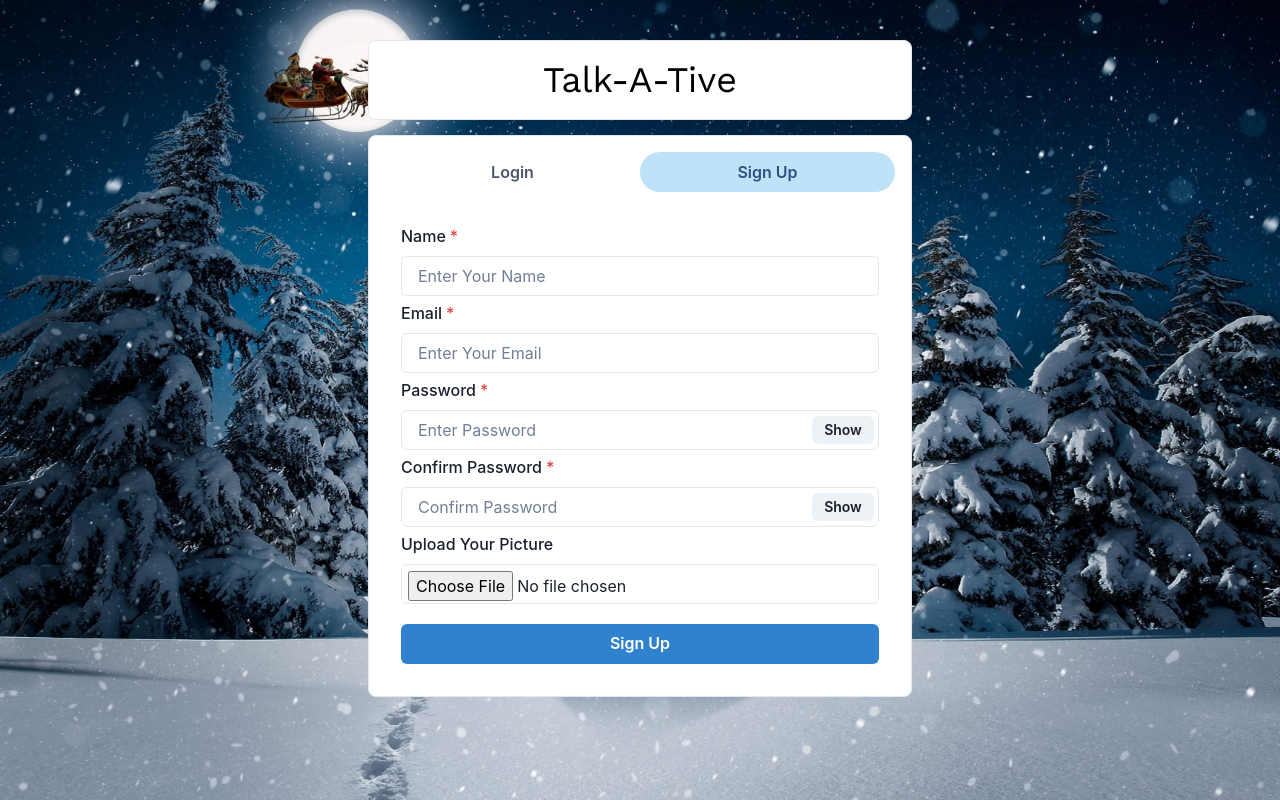
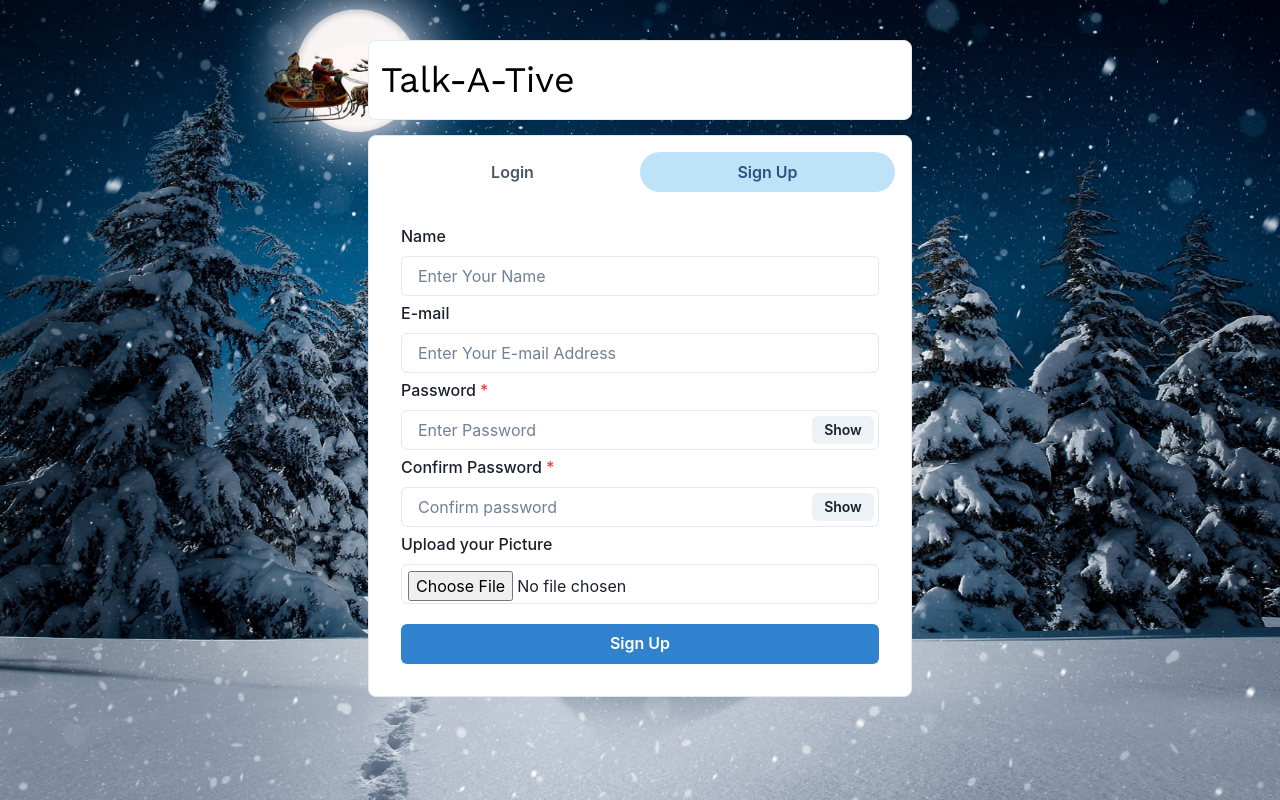
Before and after one commit to TusharSharma530/Chatting_Application, a React (Create React App) app in the folder frontend/: page / in a window 1280 px wide. Both pictures are taken after a click on the tab "Sign Up". Built offline with nearby package versions, Linux system fonts and the light colour scheme; the HTML template or start-up script is replaced by a standard one.

Commit message:
Fix CORS and update frontend/backend integration

```diff
--- a/frontend/src/App.js
+++ b/frontend/src/App.js
@@ -1,16 +1,17 @@
+import logo from './logo.svg';
 import './App.css';
-import { Route, Routes } from 'react-router-dom';
+import { Route, Routes } from "react-router-dom";
 import Home from './pages/Home';
 import ChatPage from './pages/ChatPage';
-
 function App() {
   return (
-    <div className="App">
-      <Routes>
-        <Route path="/" element={<Home />} />
-        <Route path="/chats" element={<ChatPage />} />
-      </Routes>
-    </div>
+   <div className='App' >
+    <Routes>
+    <Route path='/' Component={Home}  />
+    <Route path='/chats' Component={ChatPage}/>
+
+    </Routes>
+   </div>
   );
 }
 
--- a/frontend/src/components/Authentication/Login.jsx
+++ b/frontend/src/components/Authentication/Login.jsx
@@ -1,30 +1,23 @@
-import {
-  Button,
-  FormControl,
-  FormLabel,
-  Input,
-  InputGroup,
-  InputRightElement,
-  VStack,
-  useToast,
-} from "@chakra-ui/react";
-import axios from "axios";
-import React, { useState } from "react";
-import { useNavigate } from "react-router-dom";
+import { Button, FormControl, FormLabel, Input, InputGroup, InputRightElement, VStack, useToast } from '@chakra-ui/react'
+import axios from 'axios';
+import React, { useState } from 'react'
+import { useNavigate } from 'react-router-dom';
+
+
 
 const Login = () => {
+
+
     const [email, setEmail] = useState();
     const [password, setPassword] = useState();
 
     const [loading, setLoading] = useState(false);
     const [show, setShow] = useState(false);
-  const toast = useToast();
-  const navigate = useNavigate();
-
+    const toast =useToast();
+    const navigate=useNavigate();
     const submitHandler = async () => {
       setLoading(true);
-
-    if (!email || !password) {
+      if ( !email || !password ) {
         toast({
           title: "Please fill all the fields",
           status: "warning",
@@ -38,57 +31,55 @@ const Login = () => {
 
       try {
         const config = {
-        headers: {
-          "Content-Type": "application/json",
+          Headers: {
+            "content-type": "application/json",
           },
         };
-
-      console.time("login-request");
-
         const { data } = await axios.post(
-        `${process.env.REACT_APP_API_URL}/api/user/login`,
-        { email, password },
+          "/api/user/login",
+          {  email, password},
           config
         );
 
-      console.timeEnd("login-request");
-
         toast({
-        title: "Login Successful",
+          title: "Login Successfull",
           status: "success",
           duration: 5000,
           isClosable: true,
           position: "top",
         });
-
-      localStorage.setItem("userInfo", JSON.stringify(data));
+        localStorage.setItem("userInfo",JSON.stringify(data))
         setLoading(false);
-      navigate("/chats");
+        navigate("/chats")
       } catch (error) {
         toast({
-        title: "Error Occurred",
-        description: error?.response?.data?.message || error.message,
-        status: "error",
-        duration: 5000,
-        isClosable: true,
-        position: "top",
-      });
+          title:"----Error Occured-----",
+          description:error.response.data.message,
+          status:"error",
+          duration:5000,
+          isClosable:true,
+          position:"top"
+        })
         setLoading(false);
       }
     };
 
     return (
-    <VStack spacing={"5px"}>
-      <FormControl id="email" isRequired>
+        <VStack
+        spacing={'5px'}
+        >
+
+
+          <FormControl id='email' >
             <FormLabel>E-mail</FormLabel>
               <Input
-          type="email"
+              type='email'
               value={email}
-          placeholder="Enter Your E-mail Address"
-          onChange={(e) => setEmail(e.target.value)}
+              placeholder='Enter Your E-mail Address'
+              onChange={(e)=>setEmail(e.target.value)}
+
               />
           </FormControl>
-
           <FormControl id="password" isRequired>
             <FormLabel>Password</FormLabel>
             <InputGroup size="md">
@@ -99,12 +90,13 @@ const Login = () => {
                 onChange={(e) => setPassword(e.target.value)}
               />
               <InputRightElement width="4.5rem">
-            <Button h="1.75rem" size="sm" onClick={() => setShow(!show)}>
+                <Button h="1.75rem" size="sm" onClick={()=>setShow(!show)}>
                   {show ? "Hide" : "Show"}
                 </Button>
               </InputRightElement>
             </InputGroup>
           </FormControl>
+
 
           <Button
             variant={"solid"}
@@ -122,15 +114,16 @@ const Login = () => {
             colorScheme="red"
             width="100%"
             style={{ marginTop: 15 }}
-        onClick={() => {
-          setEmail("guest@example.com");
-          setPassword("123456");
+            onClick={()=>{
+                setEmail("guest@example.com")
+                setPassword("123456")
             }}
+
           >
             Get Guest User Credentials
           </Button>
         </VStack>
-  );
-};
+      )
+}
 
-export default Login;
+export default Login
--- a/frontend/src/components/Authentication/Signup.jsx
+++ b/frontend/src/components/Authentication/Signup.jsx
@@ -6,27 +6,26 @@ import {
   InputGroup,
   InputRightElement,
   VStack,
+  position,
   useToast,
 } from "@chakra-ui/react";
 
 import axios from "axios";
 import React, { useState } from "react";
-import { useNavigate } from "react-router-dom";
-
+import{useNavigate} from "react-router-dom";
 const Signup = () => {
   const [name, setName] = useState();
   const [email, setEmail] = useState();
   const [password, setPassword] = useState();
   const [confirmPassword, setConfirmPassword] = useState();
-  const [pic, setPic] = useState();
+  const [pic, setpic] = useState();
   const [show, setShow] = useState(false);
   const [loading, setLoading] = useState(false);
   const toast = useToast();
-  const navigate = useNavigate();
-
+  const navigate=useNavigate();
   const postDetails = (pics) => {
     setLoading(true);
-    if (!pics) {
+    if (pics === undefined) {
       toast({
         title: "Please Select an Image",
         status: "warning",
@@ -34,45 +33,37 @@ const Signup = () => {
         isClosable: true,
         position: "top",
       });
-      setLoading(false);
       return;
     }
-
     if (pics.type === "image/jpeg" || pics.type === "image/png") {
       const data = new FormData();
       data.append("file", pics);
       data.append("upload_preset", "CHAT_APP");
       data.append("cloud_name", "dauxzagtc");
-
-      fetch("https://api.cloudinary.com/v1_1/dauxzagtc/image/upload", {
-        method: "POST",
+      fetch(`https://api.cloudinary.com/v1_1/dauxzagtc/image/upload`, {
+        method: "post",
         body: data,
       })
         .then((res) => res.json())
         .then((data) => {
-          setPic(data.url.toString());
+          setpic(data.url.toString());
+          console.log(data.url.toString());
           setLoading(false);
         })
         .catch((err) => {
           console.log(err);
-          toast({
-            title: "Image upload failed",
-            status: "error",
-            duration: 5000,
-            isClosable: true,
-            position: "top",
-          });
           setLoading(false);
         });
     } else {
       toast({
-        title: "Please select a JPEG or PNG image",
+        title: "Please select an Image",
         status: "warning",
         duration: 5000,
         isClosable: true,
         position: "top",
       });
       setLoading(false);
+      return;
     }
   };
 
@@ -90,58 +81,44 @@ const Signup = () => {
       return;
     }
 
-    if (password !== confirmPassword) {
-      toast({
-        title: "Passwords do not match",
-        status: "warning",
-        duration: 5000,
-        isClosable: true,
-        position: "top",
-      });
-      setLoading(false);
-      return;
-    }
-
     try {
       const config = {
-        headers: {
-          "Content-Type": "application/json",
+        Headers: {
+          "content-type": "application/json",
         },
       };
-
       const { data } = await axios.post(
-        `${process.env.REACT_APP_API_URL}/api/user`,
+        "/api/user",
         { name, email, password, pic },
         config
       );
 
       toast({
-        title: "Registration Successful",
+        title: "Registration Successfull",
         status: "success",
         duration: 5000,
         isClosable: true,
         position: "top",
       });
-
-      localStorage.setItem("userInfo", JSON.stringify(data));
+      localStorage.setItem("userInfo",JSON.stringify(data))
       setLoading(false);
-      navigate("/chats");
+      navigate("/chats")
     } catch (error) {
       toast({
-        title: "Error Occurred",
-        description: error.response?.data?.message || error.message,
-        status: "error",
-        duration: 5000,
-        isClosable: true,
-        position: "top",
-      });
+        title:"Error Occured",
+        description:error.response.data.message,
+        status:"error",
+        duration:5000,
+        isClosable:true,
+        position:"top"
+      })
       setLoading(false);
     }
   };
 
   return (
     <VStack spacing={"5px"}>
-      <FormControl id="name" isRequired>
+      <FormControl id="firstname">
         <FormLabel>Name</FormLabel>
         <Input
           placeholder="Enter Your Name"
@@ -149,15 +126,13 @@ const Signup = () => {
         />
       </FormControl>
 
-      <FormControl id="email" isRequired>
-        <FormLabel>Email</FormLabel>
+      <FormControl id="email">
+        <FormLabel>E-mail</FormLabel>
         <Input
-          type="email"
-          placeholder="Enter Your Email"
+          placeholder="Enter Your E-mail Address"
           onChange={(e) => setEmail(e.target.value)}
         />
       </FormControl>
-
       <FormControl id="password" isRequired>
         <FormLabel>Password</FormLabel>
         <InputGroup size="md">
@@ -173,13 +148,12 @@ const Signup = () => {
           </InputRightElement>
         </InputGroup>
       </FormControl>
-
-      <FormControl id="confirm-password" isRequired>
+      <FormControl id="password" isRequired>
         <FormLabel>Confirm Password</FormLabel>
         <InputGroup size="md">
           <Input
             type={show ? "text" : "password"}
-            placeholder="Confirm Password"
+            placeholder="Confirm password"
             onChange={(e) => setConfirmPassword(e.target.value)}
           />
           <InputRightElement width="4.5rem">
@@ -189,9 +163,8 @@ const Signup = () => {
           </InputRightElement>
         </InputGroup>
       </FormControl>
-
       <FormControl id="pic">
-        <FormLabel>Upload Your Picture</FormLabel>
+        <FormLabel>Upload your Picture</FormLabel>
         <Input
           type="file"
           p={1.5}
@@ -199,7 +172,6 @@ const Signup = () => {
           onChange={(e) => postDetails(e.target.files[0])}
         />
       </FormControl>
-
       <Button
         colorScheme="blue"
         width="100%"
--- a/frontend/src/components/MyChats.jsx
+++ b/frontend/src/components/MyChats.jsx
@@ -25,11 +25,7 @@ const MyChats = ({ fetchAgain }) => {
         },
       };
 
-     const { data } = await axios.get(
-  `${process.env.REACT_APP_API_URL}/api/chat`,
-  config
-);
-
+      const { data } = await axios.get("/api/chat", config);
       setChats(data);
     } catch (error) {
       toast({
--- a/frontend/src/components/userAvatar/UserListItem.jsx
+++ b/frontend/src/components/userAvatar/UserListItem.jsx
@@ -1,6 +1,6 @@
 import { Avatar } from "@chakra-ui/avatar";
 import { Box, Text } from "@chakra-ui/layout";
-
+import { ChatState } from "../../context/ChatProvider";
 
 const UserListItem = ({user, handleFunction }) => {
   // const { user } = ChatState();
--- a/frontend/src/pages/Home.jsx
+++ b/frontend/src/pages/Home.jsx
@@ -1,4 +1,5 @@
 import React, { useEffect } from "react";
+
 import {
   Box,
   Container,
@@ -9,40 +10,38 @@ import {
   Tabs,
   Text,
 } from "@chakra-ui/react";
-import { useNavigate } from "react-router-dom";
 import Login from "../components/Authentication/Login";
 import Signup from "../components/Authentication/Signup";
+import { useNavigate } from "react-router-dom";
+const Home = () => {
+  const navigate=useNavigate();
 
-const Home = () => {
-  const navigate = useNavigate();
+  useEffect(()=>{
+    const user=JSON.parse(localStorage.getItem("userInfo"));
+    if(user){
+      navigate("/chats")
+    }
 
-  useEffect(() => {
-    const user = JSON.parse(localStorage.getItem("userInfo"));
-    if (user) {
-      navigate("/chats");
-    }
-  }, [navigate]);
+  },[navigate])
 
   return (
     <Container maxW="xl" centerContent>
       <Box
-        display="flex"
-        justifyContent="center"
-        alignItems="center"
+        d="flex"
+        justifyContent={"center"}
         p={3}
-        bg="white"
-        w="100%"
+        bg={"white"}
+        w={"100%"}
         m="40px 0 15px 0"
-        borderRadius="lg"
+        borderRadius={"lg"}
         borderWidth="1px"
       >
-        <Text fontSize="4xl" fontFamily="Work Sans" color="black">
+        <Text fontSize="4xl" fontFamily="work sans" color="black">
           Talk-A-Tive
         </Text>
       </Box>
-
       <Box bg="white" w="100%" p={4} borderRadius="lg" borderWidth="1px">
-        <Tabs isFitted variant="soft-rounded" colorScheme="blue">
+        <Tabs isFitted variant="soft-rounded">
           <TabList mb="1em">
             <Tab>Login</Tab>
             <Tab>Sign Up</Tab>
```
Also changed, not shown: frontend/src/components/SingleChat.jsx (+4 -5 lines), frontend/src/components/miscellaneous/GroupChatModal.jsx (+2 -7 lines), frontend/src/components/miscellaneous/SideDrawer.jsx (+2 -11 lines), frontend/src/components/miscellaneous/UpdateGroupChatModal.jsx (+3 -6 lines), 1 other file (tests, documents, lock files or other folders). Lines whose indentation alone changed are shown as unchanged.
